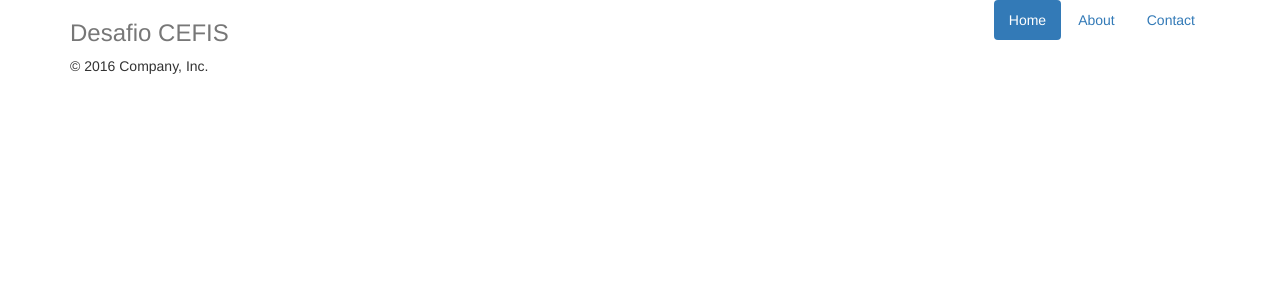
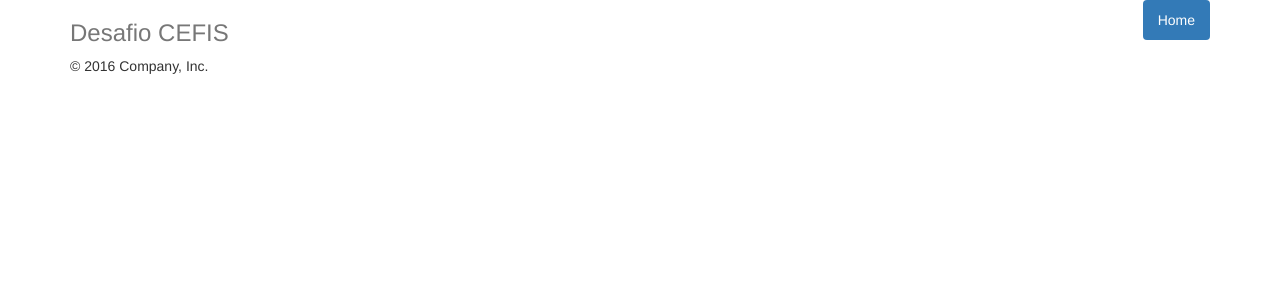
Before and after one commit to belaeifert/desafio_cefis, a Django app: page / in a window 1280 px wide. Shown: the top 300 px of the page. Run offline with Django 3.2, Linux system fonts and the light colour scheme; data that the repository does not hold is empty; some libraries are stand-ins or nearby versions.

Commit message:
change base.html

```diff
--- a/desafio/core/templates/base.html
+++ b/desafio/core/templates/base.html
@@ -28,9 +28,7 @@
       <div class="header clearfix">
         <nav>
           <ul class="nav nav-pills pull-right">
-            <li role="presentation" class="active"><a href="#">Home</a></li>
-            <li role="presentation"><a href="#">About</a></li>
-            <li role="presentation"><a href="#">Contact</a></li>
+            <li role="presentation" class="active"><a href="{% url 'index' %}">Home</a></li>
           </ul>
         </nav>
         <a href="{% url 'index' %}">
```
